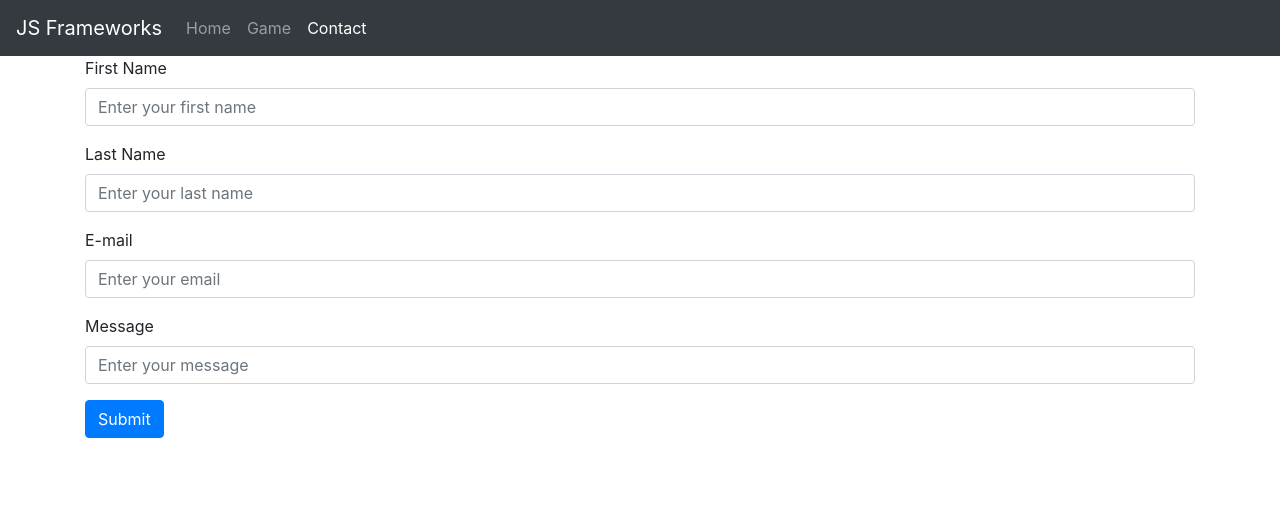
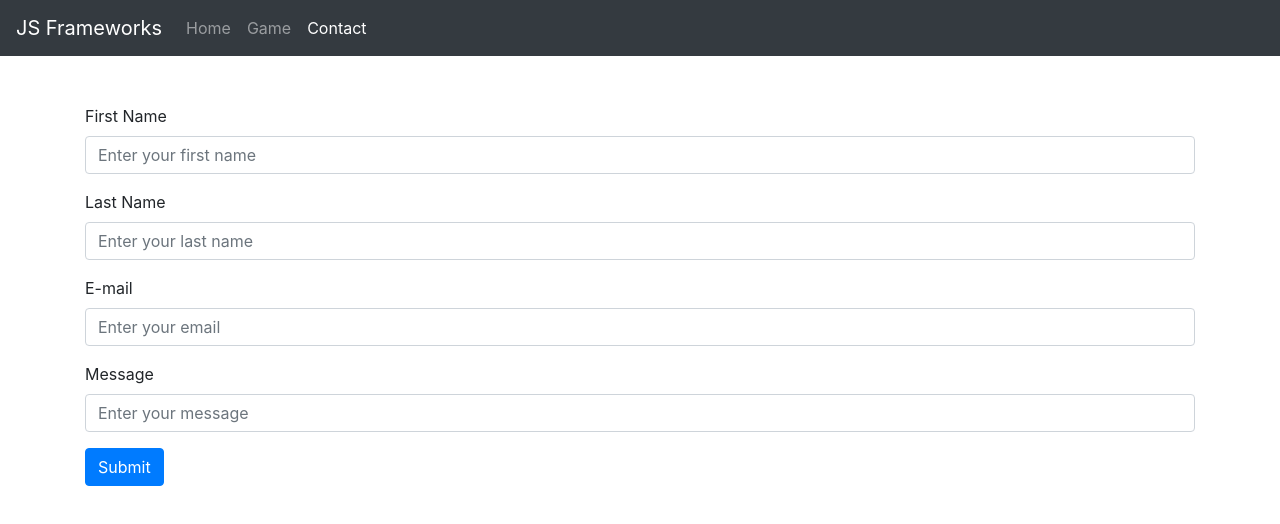
Before and after one commit to TinaHoldcroft/tina-holdcroft-js-frameworks-ca, a React (Create React App) app: page /contact in a window 1280 px wide. Shown: the top 524 px of the page. Built offline with nearby package versions, Linux system fonts and the light colour scheme.

Commit message:
error colour

```diff
--- a/src/sass/partials/_layout.scss
+++ b/src/sass/partials/_layout.scss
@@ -0,0 +1,3 @@
+form {
+  margin-top: 3rem;
+}
--- a/src/sass/partials/_variables.scss
+++ b/src/sass/partials/_variables.scss
@@ -6,5 +6,6 @@
     margin: 0 auto;
 }
 .error {
-    color: orange;
+    color: #0069d9;
+    font-weight: 900;
 }
```
Also changed, not shown: src/sass/styles.css (+6 -1 lines), 2 other files (tests, documents, lock files or other folders).
